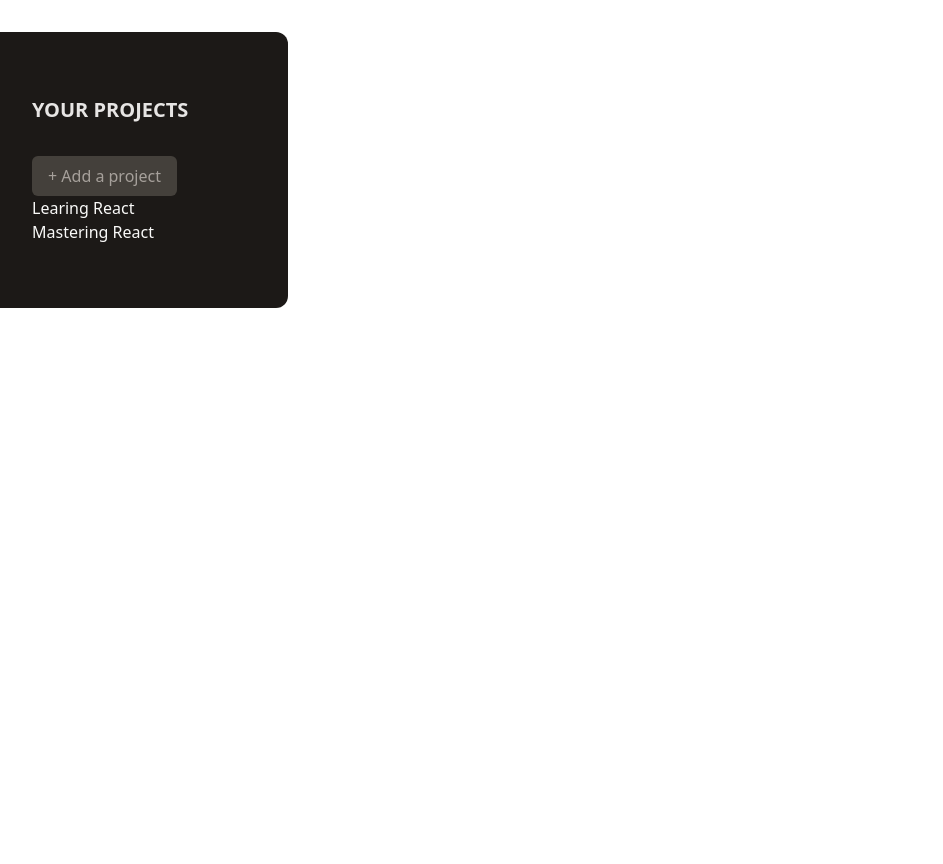
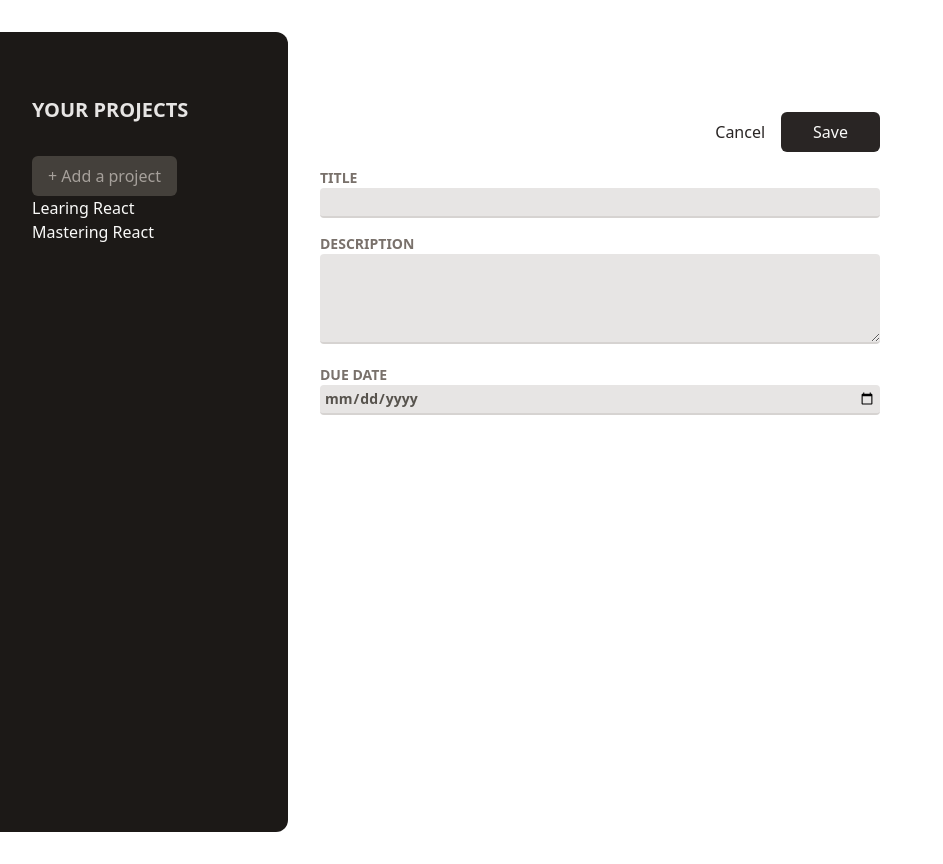
Before and after one commit to PikuzaMarie/project-management, a React (Vite) app: page / in a window 1280 px wide. Shown: the whole page, without its empty margins (0-943 px from the left). Built offline with nearby package versions, Linux system fonts and the light colour scheme.

Commit message:
feat: create NewProject and custom Input component

```diff
--- a/src/App.jsx
+++ b/src/App.jsx
@@ -1,9 +1,11 @@
 import { ProjectsSidebar } from './components/ProjectsSidebar';
+import { NewProject } from './components/NewProject';
 
 function App() {
   return (
-    <main className="my-8 h-screen">
+    <main className="my-8 flex h-screen gap-8">
       <ProjectsSidebar />
+      <NewProject />
     </main>
   );
 }
--- /dev/null
+++ b/src/components/Input/Input.jsx
@@ -0,0 +1,17 @@
+export function Input({ label, textarea, ...props }) {
+  const styleClasses =
+    'w-full rounded-sm border-b-2 border-stone-300 bg-stone-200 p-1 text-stone-600 focus:border-stone-600 focus:outline-none';
+
+  return (
+    <p className="my-4 flex flex-col gap-1">
+      <label className="text-sm font-bold text-stone-500 uppercase">
+        {label}
+        {textarea ? (
+          <textarea className={styleClasses} {...props} rows={4} />
+        ) : (
+          <input className={styleClasses} {...props} />
+        )}
+      </label>
+    </p>
+  );
+}
--- /dev/null
+++ b/src/components/Input/index.js
@@ -0,0 +1 @@
+export * from './Input';
--- /dev/null
+++ b/src/components/NewProject/NewProject.jsx
@@ -0,0 +1,25 @@
+import { Input } from '../Input';
+
+export function NewProject() {
+  return (
+    <div className="mt-16 w-[35rem]">
+      <menu className="my-4 flex items-center justify-end gap-4">
+        <li>
+          <button className="curson-pointer text-stone-800 hover:text-stone-950">
+            Cancel
+          </button>
+        </li>
+        <li>
+          <button className="curson-pointer rounded-md bg-stone-800 px-8 py-2 text-stone-50 hover:bg-stone-950">
+            Save
+          </button>
+        </li>
+      </menu>
+      <div>
+        <Input label="Title" type="text" />
+        <Input label="Description" type="text" textarea />
+        <Input label="Due date" type="date" />
+      </div>
+    </div>
+  );
+}
--- /dev/null
+++ b/src/components/NewProject/index.js
@@ -0,0 +1 @@
+export * from './NewProject';
```
